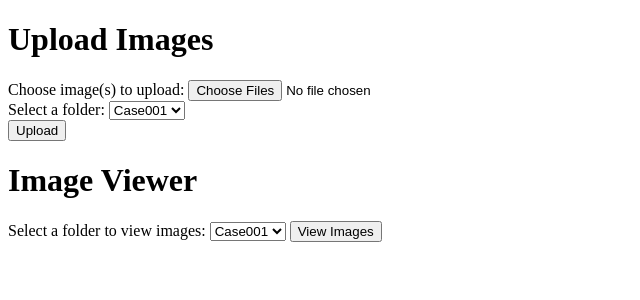
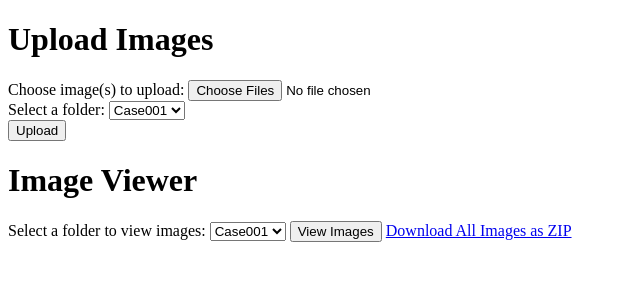
Before and after one commit to BudakCS255/prototype, a PHP site: page /?folder=1 in a window 1280 px wide. Shown: the top 300 px of the page, without its empty margins (0-640 px from the left). Run offline with PHP 8.4, Linux system fonts and the light colour scheme.

Commit message:
Update index.php

```diff
--- a/index.php
+++ b/index.php
@@ -30,6 +30,8 @@
             <option value="Case003">Case003</option>
         </select>
         <input type="submit" name="view_images" value="View Images">
+        <!-- Add a button to trigger the download -->
+        <a href="<?php echo $_SERVER['PHP_SELF']; ?>?folder=<?php echo $_GET['folder']; ?>&download=1" class="download-link">Download All Images as ZIP</a>
     </form>
 
     <?php
@@ -125,6 +127,10 @@
         exit();
     }
 
+    if ($_SERVER["REQUEST_METHOD"] == "GET" && isset($_GET['download']) && $_GET['download'] == 1 && isset($_GET['folder'])) {
+        include 'download_images.php'; // Include the code to handle image download and ZIP creation
+    }
+
     if ($_SERVER["REQUEST_METHOD"] == "GET" && isset($_GET['view_images'])) {
         // Your image_viewer.php logic here
         $selectedFolder = sanitize_folder($_GET['folder']);
```
